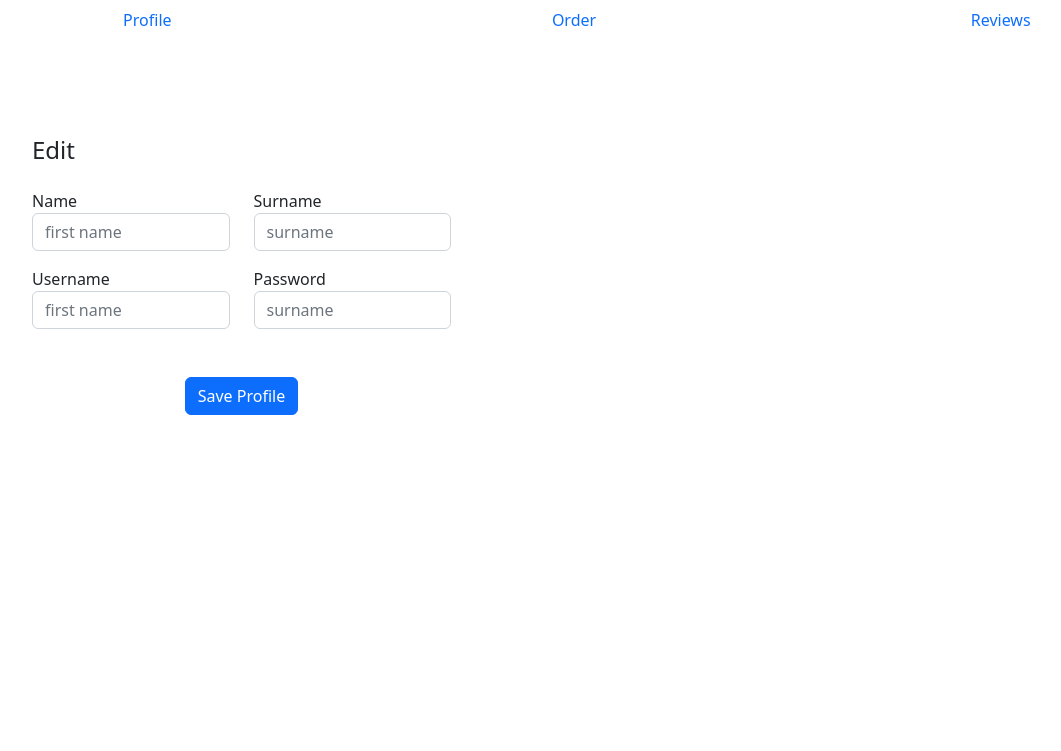
After one commit to Cegar124/deliverme, a PHP site: page /edit_driver.php?user_id=1 in a window 1280 px wide. The commit adds this page. Shown: the top 751 px of the page, without its empty margins (66-1127 px from the left). Run offline with PHP 8.4, Linux system fonts and the light colour scheme.

Commit message:
edit and delete driver

```diff
--- /dev/null
+++ b/edit_driver.php
@@ -0,0 +1,68 @@
+<?php include('include/config.php'); ?>
+<html>
+    <head>
+        <link href="https://cdn.jsdelivr.net/npm/bootstrap@5.2.3/dist/css/bootstrap.min.css" rel="stylesheet" integrity="sha384-rbsA2VBKQhggwzxH7pPCaAqO46MgnOM80zW1RWuH61DGLwZJEdK2Kadq2F9CUG65" crossorigin="anonymous">
+    </head>
+
+    <body>
+
+        <!-- header -->
+        <?php include('driver_header.php'); ?>
+
+        <!-- content -->
+        <?php
+            $user_id = $_GET["user_id"];
+
+
+            if($_SERVER["REQUEST_METHOD"] == "POST"){
+                //retrieve form data
+                $first_name = $_POST["first_name"];
+                $last_name = $_POST["last_name"];
+                $username = $_POST["username"];
+                $password = $_POST["password"];
+
+
+                // update user's names
+                $query2 = mysqli_query($sql, "UPDATE users SET first_name='{$first_name}', last_name='{$last_name}', username='{$username}', password='{$password}' WHERE user_id='{$user_id}'");
+
+                header("Location: driver_profile.php?user_id=$user_id");
+                exit;
+            }
+
+        ?>
+
+
+
+        <div class="container rounded bg-white mt-5 mb-5">
+            <div class="row">
+                <div class="col-md-5 border-right">
+                    <div class="p-3 py-5">
+
+                    <div class="d-flex justify-content-between align-items-center mb-3">
+                        <h4 class="text-right">Edit</h4>
+                    </div>
+
+                        <form method="POST" action="edit_driver.php?user_id=<?php echo $user_id; ?>">
+
+                            <div class="row mt-3">
+                                <div class="col-md-6"><label class="labels">Name</label><input type="text" class="form-control" placeholder="first name" value="" name="first_name"></div>
+                                <div class="col-md-6"><label class="labels">Surname</label><input type="text" class="form-control" value="" placeholder="surname" name="last_name"></div>
+                            </div>
+
+                            <div class="row mt-3">
+                                <div class="col-md-6"><label class="labels">Username</label><input type="text" class="form-control" placeholder="first name" value="" name="username"></div>
+                                <div class="col-md-6"><label class="labels">Password</label><input type="text" class="form-control" value="" placeholder="surname" name="password"></div>
+                            </div>
+
+                            <div class="mt-5 text-center"><button class="btn btn-primary profile-button" type="submit">Save Profile</button></div>
+                        </form>
+                    </div>
+                </div>
+            </div>
+        </div>
+        </div>
+        </div>
+
+
+    </body>
+</html>
```
Also changed, not shown: driver_login.php (+23 -1 lines), driver_profile.php (+25 -11 lines).
